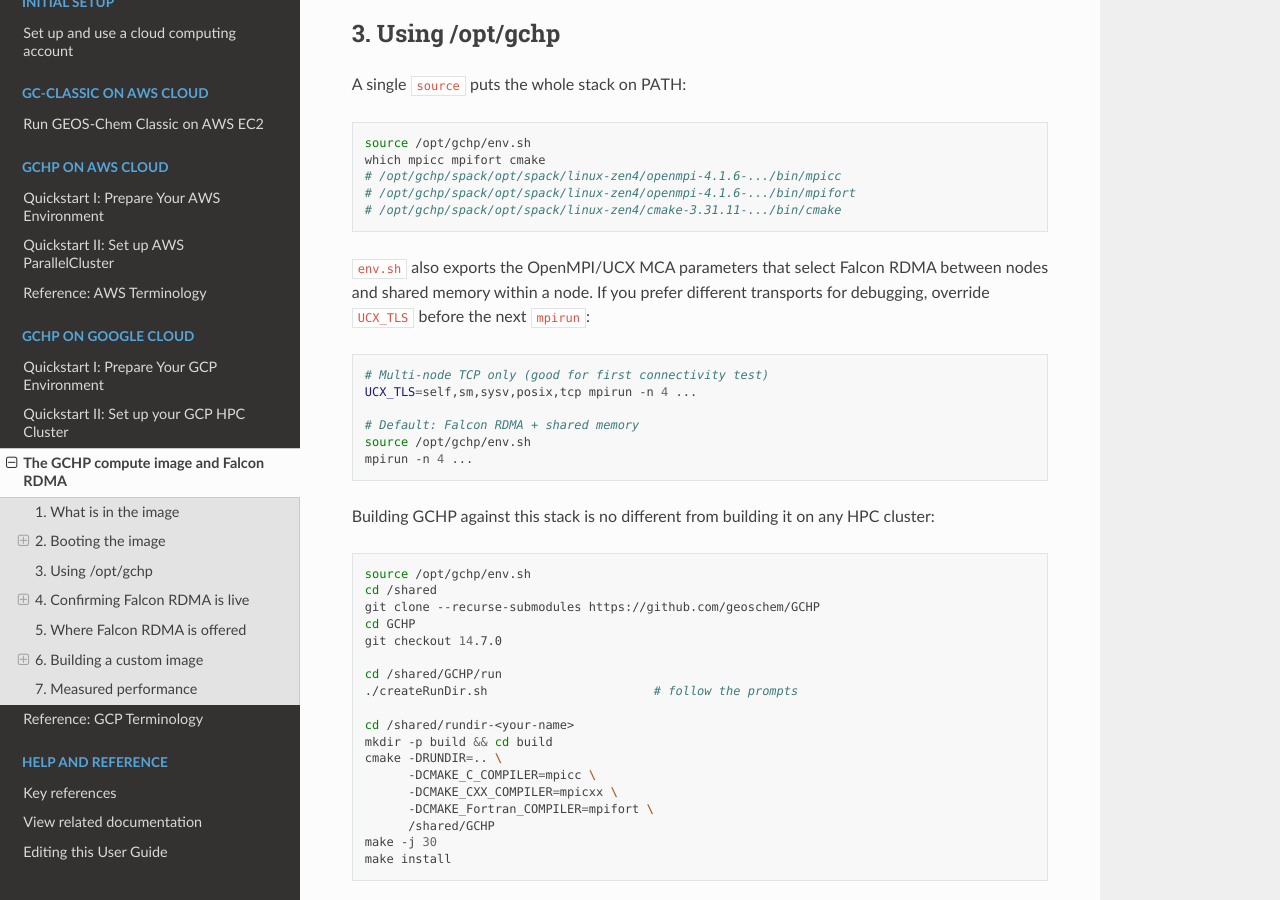
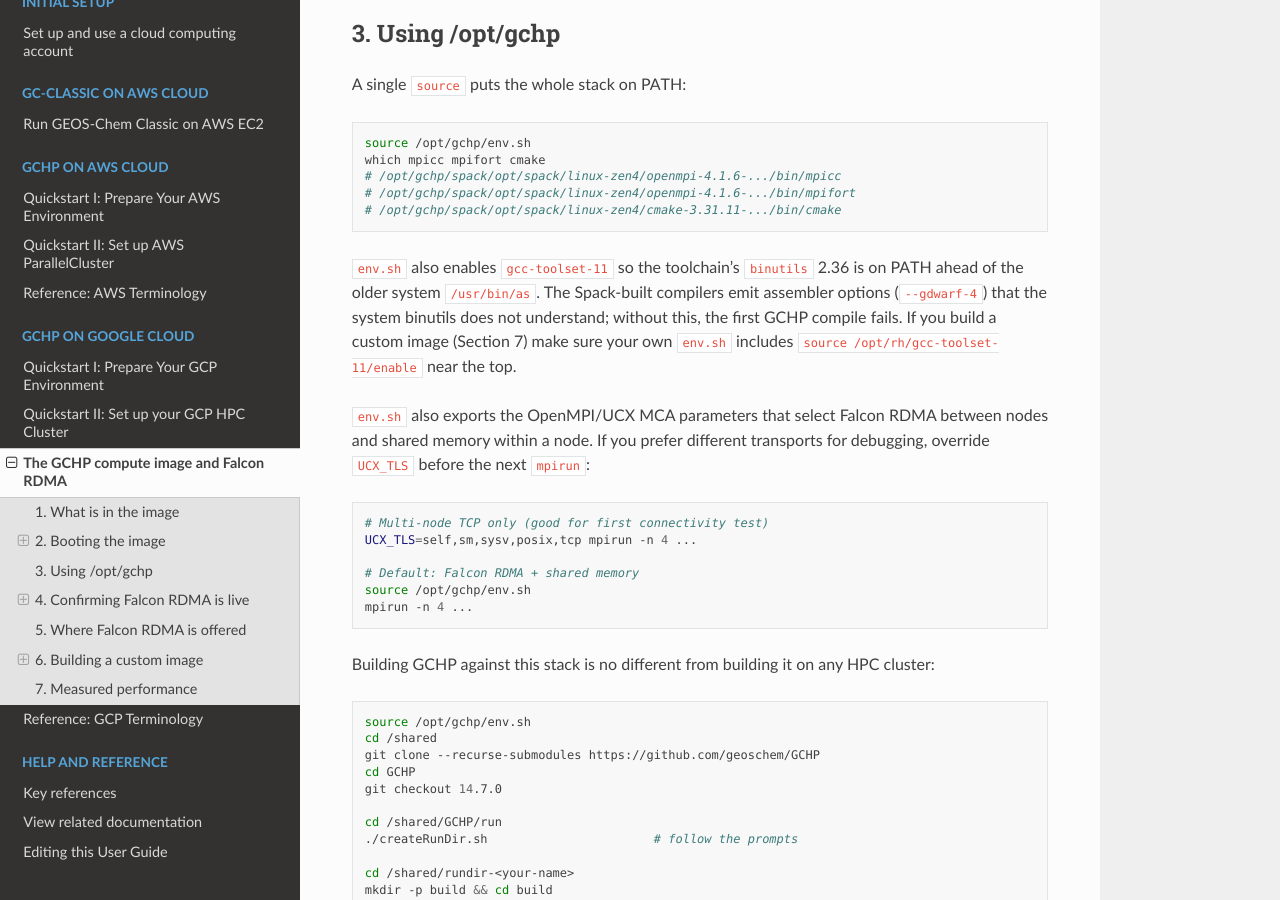
Before and after one commit to geoschem/geos-chem-cloud, a Sphinx documentation site: the page built from docs/source/gchp-on-gcp/falcon-rdma-image.rst, in a window 1280 px wide and 900 px high, scrolled down 2626 px. Built offline with Sphinx 7.4.7 and the Read the Docs theme 3.1.0, drawn with Linux system fonts in a browser that asks for light colours; some of the changed text lies outside the part shown.

```diff
--- a/docs/source/gchp-on-gcp/GCP_terminology.rst
+++ b/docs/source/gchp-on-gcp/GCP_terminology.rst
@@ -181,7 +181,7 @@
 ^^^^^^^^^^^^^^^^^^^^
 
 A snapshot of a VM's boot disk that can be used to launch new VMs.
-The ``gchp-h4d-rocky8-v2`` image (this guide) has the kernel
+The ``gchp1470-full-v2`` image (this guide) has the kernel
 modules, system packages, and first-boot scripts required to run
 GCHP on H4D. See :ref:`falcon-rdma-image` for details.
 
@@ -285,7 +285,7 @@
 
 Google's recommended SSH access mechanism. Instead of putting
 public keys into instance metadata, OS Login lets users SSH with
-their GCP IAM identity. The published ``gchp-h4d-rocky8`` image
+their GCP IAM identity. The published ``gchp1470-full`` image
 works with both approaches.
 
 
--- a/docs/source/gchp-on-gcp/falcon-rdma-image.rst
+++ b/docs/source/gchp-on-gcp/falcon-rdma-image.rst
@@ -172,6 +172,14 @@
    # /opt/gchp/spack/opt/spack/linux-zen4/openmpi-4.1.6-.../bin/mpicc
    # /opt/gchp/spack/opt/spack/linux-zen4/openmpi-4.1.6-.../bin/mpifort
    # /opt/gchp/spack/opt/spack/linux-zen4/cmake-3.31.11-.../bin/cmake
+
+``env.sh`` also enables ``gcc-toolset-11`` so the toolchain's
+``binutils`` 2.36 is on PATH ahead of the older system
+``/usr/bin/as``. The Spack-built compilers emit assembler options
+(``--gdwarf-4``) that the system binutils does not understand;
+without this, the first GCHP compile fails. If you build a custom
+image (Section 7) make sure your own ``env.sh`` includes
+``source /opt/rh/gcc-toolset-11/enable`` near the top.
 
 ``env.sh`` also exports the OpenMPI/UCX MCA parameters that select
 Falcon RDMA between nodes and shared memory within a node. If you
```
Also changed, not shown: other parts of docs/source/gchp-on-gcp/falcon-rdma-image.rst (+3 -3 lines).
